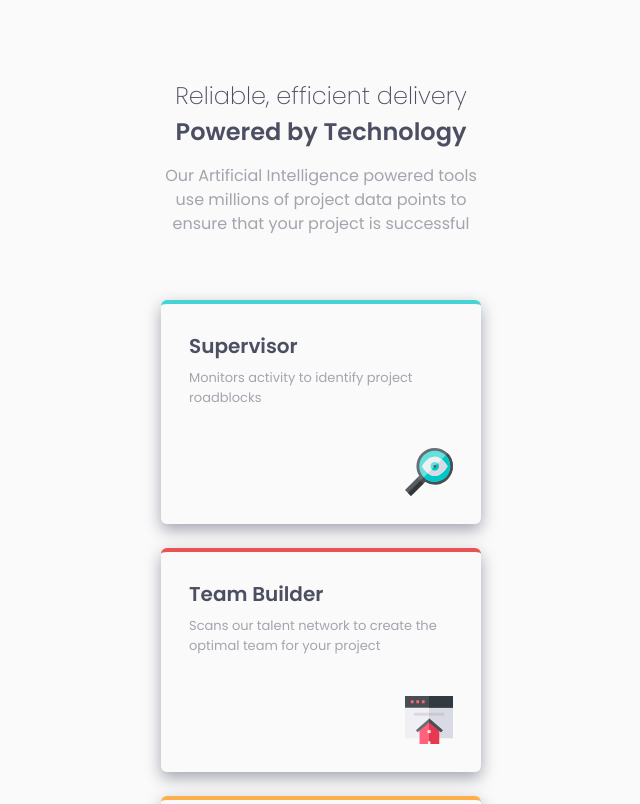
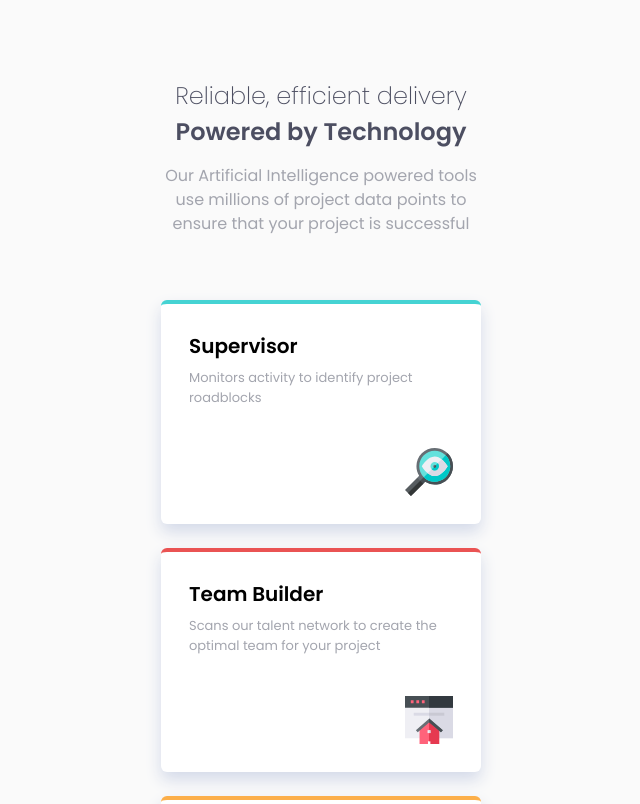
Before and after one commit to palmeiroerick/four-card-feature-section, a Next.js app: page / in a window 1280 px wide. Shown: the top 804 px of the page, without its empty margins (319-959 px from the left). Built offline with nearby package versions, Linux system fonts and the light colour scheme.

Commit message:
style: add desktop styles to card component

```diff
--- a/components/Card/index.tsx
+++ b/components/Card/index.tsx
@@ -1,11 +1,12 @@
 import Image from "next/image";
 
 type CardProps = {
+  className?: string;
   id: "Supervisor" | "Team Builder" | "Karma" | "Calculator";
   text: string;
 };
 
-const Card = ({ id, text }: CardProps) => {
+const Card = ({ className, id, text }: CardProps) => {
   const borderColor = {
     Supervisor: "border-t-cyan",
     "Team Builder": "border-t-red",
@@ -22,13 +23,15 @@ const Card = ({ id, text }: CardProps) => {
 
   return (
     <div
-      className={`${borderColor[id]} flex justify-between h-56 w-80 flex-col rounded-md border-t-4 p-7 shadow-[0_6px_16px] shadow-grayishBlue`}
+      className={`${className} ${borderColor[id]} flex h-56 w-80 flex-col justify-between rounded-md border-t-4 bg-[white] p-7 shadow-[0_8px_16px] shadow-[#d4dae9] lg:w-[340px] lg:p-8`}
     >
       <div className="flex flex-col gap-2">
-        <h3 className="text-xl text-veryDarkBlue font-semibold">{id}</h3>
+        <h3 className="text-DarkBlue text-xl font-semibold">{id}</h3>
         <p className="text-[13px] text-grayishBlue">{text}</p>
       </div>
-      <Image className="self-end" src={iconUrl[id]} alt="" width={48} height={48} />
+      <div className="relative h-12 w-12 self-end lg:h-16 lg:w-16">
+        <Image className="object-contain" src={iconUrl[id]} alt="" fill />
+      </div>
     </div>
   );
 };
```
